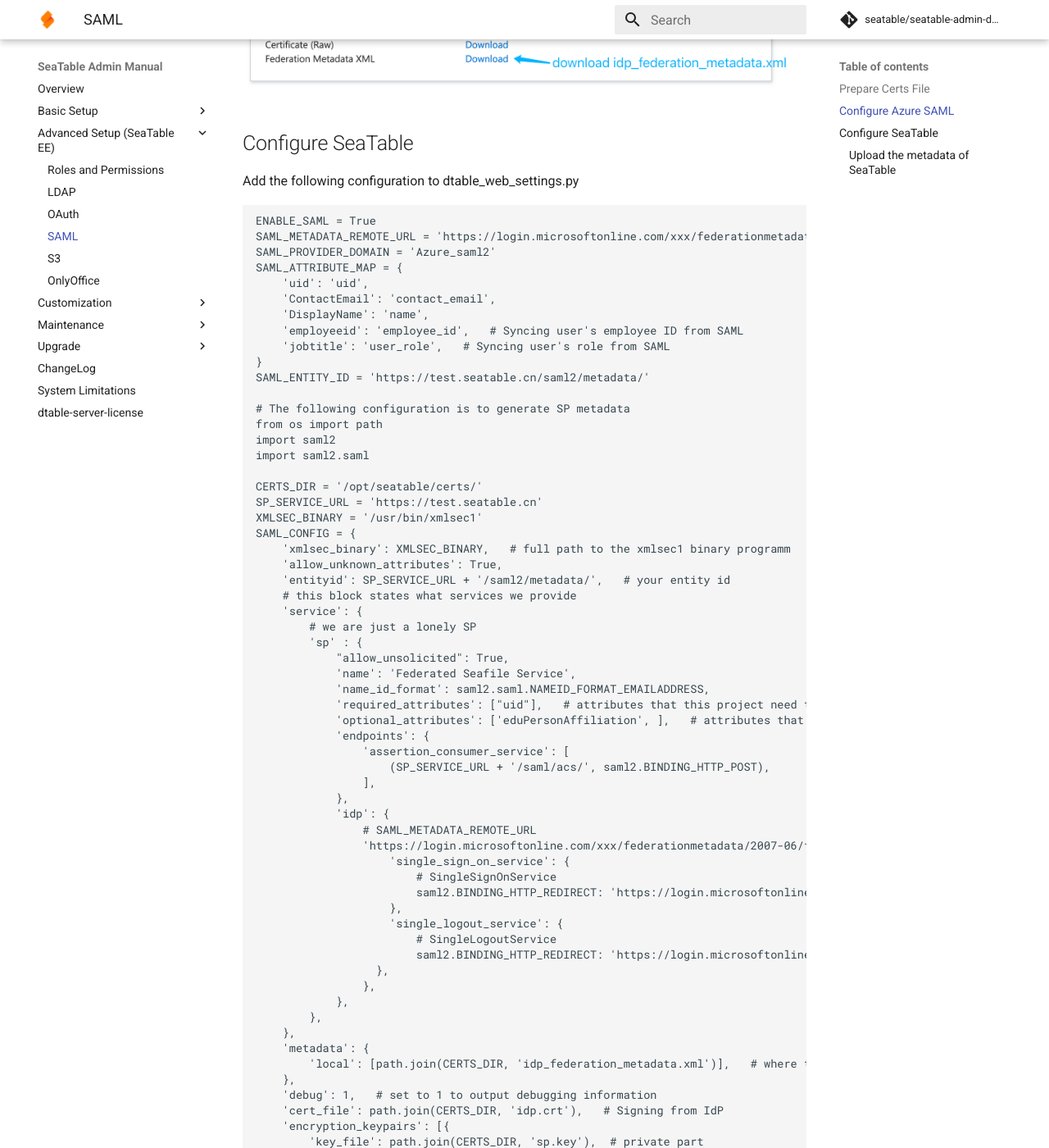
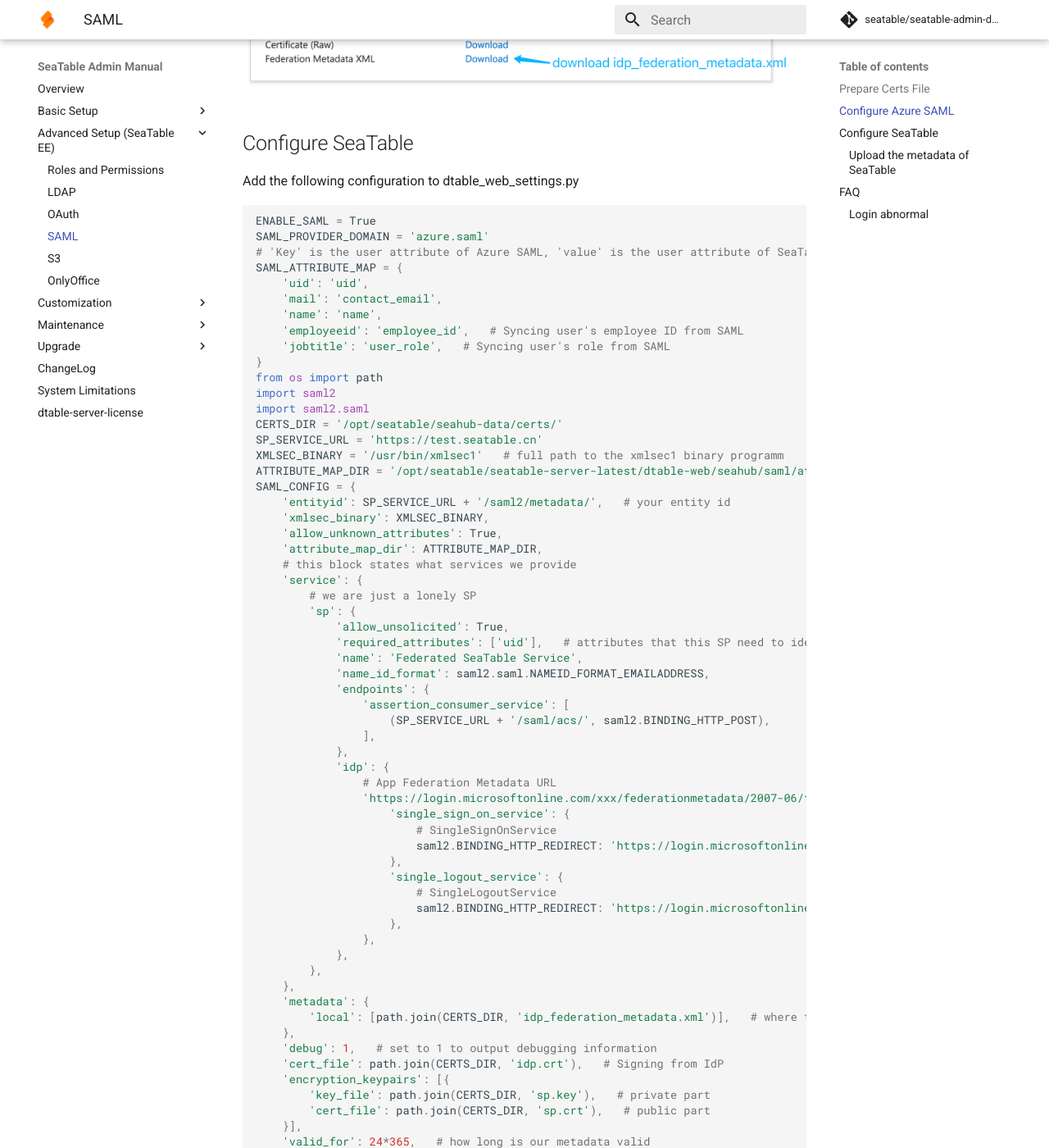
Before and after one commit to seatable/seatable-admin-docs, an MkDocs documentation site: the page built from manual/config/enterprise/saml.md, in a window 1280 px wide and 1400 px high, scrolled down 1461 px. Shown: the whole window at 82% size. Built offline with MkDocs 1.6.1 and Material for MkDocs 9.7.7, drawn with Linux system fonts in a browser that asks for light colours; comment, search, counter and statistics services are not loaded; some of the changed text lies outside the part shown.

Commit message:
update saml.md

````diff
--- a/manual/config/enterprise/saml.md
+++ b/manual/config/enterprise/saml.md
@@ -8,7 +8,7 @@
 
 ```
 docker exec -it seatable bash
-cd /opt/seatable
+cd /opt/seatable/seahub-data
 mkdir certs
 cd certs
 ```
@@ -33,7 +33,7 @@
 
 ![](../../images/auto-upload/004.png)
 
-Download base64 format signing certificate and metadata XML file, put them under the certs(/opt/seatable/certs) directory.
+Download base64 format signing certificate and metadata XML file, put them under the certs(/opt/seatable/seahub-data/certs) directory.
 
 ![](../../images/auto-upload/001.png)
 
@@ -41,47 +41,44 @@
 
 Add the following configuration to dtable_web_settings.py
 
-```
+```python
 ENABLE_SAML = True
-SAML_METADATA_REMOTE_URL = 'https://login.microsoftonline.com/xxx/federationmetadata/2007-06/federationmetadata.xml?appid=xxx'
-SAML_PROVIDER_DOMAIN = 'Azure_saml2'
+SAML_PROVIDER_DOMAIN = 'azure.saml'
+# 'Key' is the user attribute of Azure SAML, 'value' is the user attribute of SeaTable. The uid attribute of SeaTable is required.
 SAML_ATTRIBUTE_MAP = {
     'uid': 'uid',
-    'ContactEmail': 'contact_email',
-    'DisplayName': 'name',
+    'mail': 'contact_email',
+    'name': 'name',
     'employeeid': 'employee_id',   # Syncing user's employee ID from SAML
     'jobtitle': 'user_role',   # Syncing user's role from SAML
 }
-SAML_ENTITY_ID = 'https://test.seatable.cn/saml2/metadata/'
-
-# The following configuration is to generate SP metadata
 from os import path
 import saml2
 import saml2.saml
-
-CERTS_DIR = '/opt/seatable/certs/'
+CERTS_DIR = '/opt/seatable/seahub-data/certs/'
 SP_SERVICE_URL = 'https://test.seatable.cn'
-XMLSEC_BINARY = '/usr/bin/xmlsec1'
+XMLSEC_BINARY = '/usr/bin/xmlsec1'   # full path to the xmlsec1 binary programm
+ATTRIBUTE_MAP_DIR = '/opt/seatable/seatable-server-latest/dtable-web/seahub/saml/attribute-maps'
 SAML_CONFIG = {
-    'xmlsec_binary': XMLSEC_BINARY,   # full path to the xmlsec1 binary programm
+    'entityid': SP_SERVICE_URL + '/saml2/metadata/',   # your entity id
+    'xmlsec_binary': XMLSEC_BINARY,
     'allow_unknown_attributes': True,
-    'entityid': SP_SERVICE_URL + '/saml2/metadata/',   # your entity id
+    'attribute_map_dir': ATTRIBUTE_MAP_DIR,
     # this block states what services we provide
     'service': {
         # we are just a lonely SP
-        'sp' : {
-            "allow_unsolicited": True,
-            'name': 'Federated Seafile Service',
+        'sp': {
+            'allow_unsolicited': True,
+            'required_attributes': ['uid'],   # attributes that this SP need to identify a user
+            'name': 'Federated SeaTable Service',
             'name_id_format': saml2.saml.NAMEID_FORMAT_EMAILADDRESS,
-            'required_attributes': ["uid"],   # attributes that this project need to identify a user
-            'optional_attributes': ['eduPersonAffiliation', ],   # attributes that may be useful to have but not required
             'endpoints': {
                 'assertion_consumer_service': [
                     (SP_SERVICE_URL + '/saml/acs/', saml2.BINDING_HTTP_POST),
                 ],
             },
             'idp': {
-                # SAML_METADATA_REMOTE_URL
+                # App Federation Metadata URL
                 'https://login.microsoftonline.com/xxx/federationmetadata/2007-06/federationmetadata.xml?appid=xxx': {
                     'single_sign_on_service': {
                         # SingleSignOnService
@@ -90,21 +87,21 @@
                     'single_logout_service': {
                         # SingleLogoutService
                         saml2.BINDING_HTTP_REDIRECT: 'https://login.microsoftonline.com/xxx/saml2',
-                  },
+                    },
                 },
             },
         },
     },
     'metadata': {
-        'local': [path.join(CERTS_DIR, 'idp_federation_metadata.xml')],   # where the remote metadata is stored
+        'local': [path.join(CERTS_DIR, 'idp_federation_metadata.xml')],   # where the idp metadata is stored
     },
     'debug': 1,   # set to 1 to output debugging information
     'cert_file': path.join(CERTS_DIR, 'idp.crt'),   # Signing from IdP
     'encryption_keypairs': [{
-        'key_file': path.join(CERTS_DIR, 'sp.key'),  # private part
-        'cert_file': path.join(CERTS_DIR, 'sp.crt'),  # public part
+        'key_file': path.join(CERTS_DIR, 'sp.key'),   # private part
+        'cert_file': path.join(CERTS_DIR, 'sp.crt'),   # public part
     }],
-    'valid_for': 24,  # how long is our metadata valid
+    'valid_for': 24*365,   # how long is our metadata valid
 }
 
 ```
@@ -116,3 +113,32 @@
 ![](../../images/auto-upload/002.png)
 
 Log in to the SeaTable homepage, click single sign-on, and use the user assigned to Azure SAML to perform a SAML login test.
+
+## FAQ
+
+### Login abnormal
+
+Please check the dtable_web.log log file. If there are errors such as `Signature missing for assertion` or `Signature missing for response` in the log, it means that the certificate signature method of the IdP (ie Azure SAML) does not match the configuration of the SP (ie SeaTable) , you need to add the following options in the SAML_CONFIG:
+
+```python
+SAML_CONFIG = {
+    ...
+
+    'service': {
+        'sp': {
+            ...
+
+            'want_response_signed': False,
+            'want_assertions_signed': False,
+            'want_assertions_or_response_signed': True,
+
+            ...
+        },
+    },
+
+    ...
+}
+
+```
+
+Reference: <https://pysaml2.readthedocs.io/en/latest/howto/config.html#want-assertions-or-response-signed>
````
